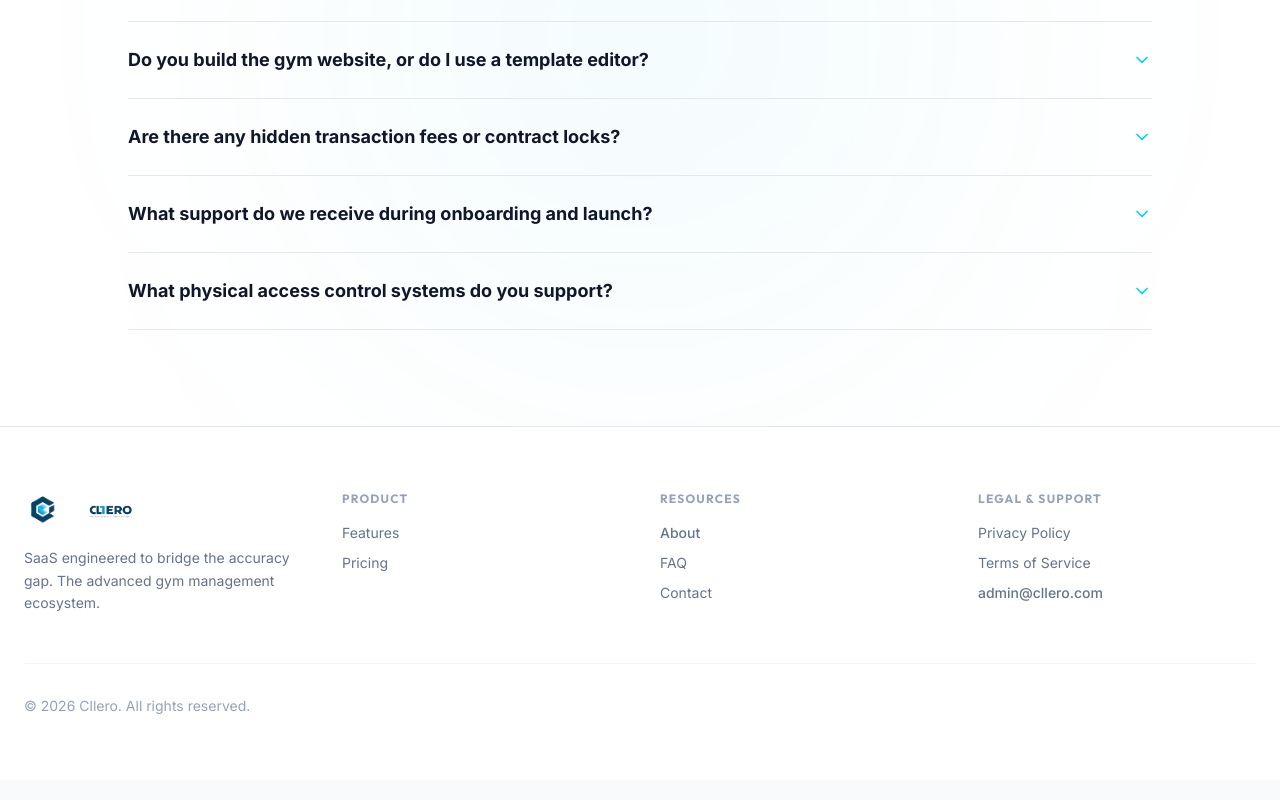
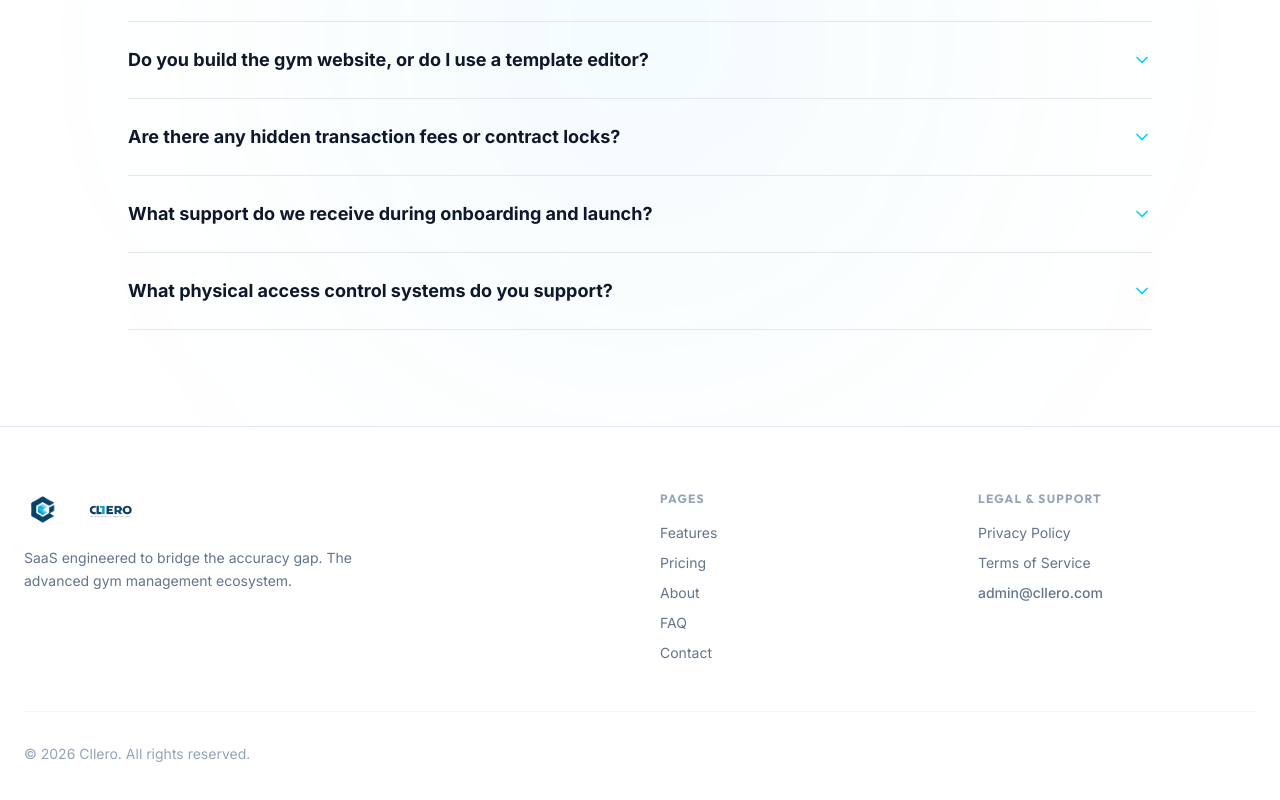
Before and after one commit to ayushibusa/CLLERO, a Next.js app: page / in a window 1280 px wide. Shown: the part 4634-5434 px from the top of the page. Built offline with nearby package versions, Linux system fonts and the light colour scheme.

Commit message:
\Reformatted Footer columns: removed Product/Resource headers, unified pages under single column with homepage section redirects and smooth scrolling, linked Privacy & Terms policies"

```diff
--- a/src/components/ui/Footer.tsx
+++ b/src/components/ui/Footer.tsx
@@ -3,15 +3,29 @@
 import React from "react";
 import Link from "next/link";
 import Image from "next/image";
+import { usePathname } from "next/navigation";
 import clleroLogoSide from "@/assets/cllero_logo_side.png";
 import clleroLogo from "@/assets/cllero_logo.png";
 
 export function Footer() {
+  const pathname = usePathname();
+
+  const handleLinkClick = (path: string) => {
+    // Handle smooth scrolling for hash links on the same page
+    if (path.startsWith("/#") && pathname === "/") {
+      const id = path.replace("/#", "");
+      const el = document.getElementById(id);
+      if (el) {
+        el.scrollIntoView({ behavior: "smooth" });
+      }
+    }
+  };
+
   return (
     <footer className="py-16 px-6 border-t border-slate-200 bg-white select-none">
       <div className="max-w-7xl mx-auto grid grid-cols-1 md:grid-cols-4 gap-10 mb-12">
         {/* Brand */}
-        <div className="md:col-span-1 space-y-4">
+        <div className="md:col-span-2 space-y-4">
           <div className="flex items-center gap-3">
             <Image
               src={clleroLogoSide}
@@ -24,44 +38,57 @@ export function Footer() {
               className="h-5 w-auto object-contain"
             />
           </div>
-          <p className="text-sm text-slate-500 leading-relaxed">
+          <p className="text-sm text-slate-500 leading-relaxed max-w-sm">
             SaaS engineered to bridge the accuracy gap. The advanced gym management ecosystem.
           </p>
         </div>
 
-        {/* Product Column */}
-        <div className="space-y-4">
-          <h4 className="text-xs font-bold text-slate-400 uppercase tracking-widest">Product</h4>
+        {/* Pages Column */}
+        <div className="space-y-4 md:col-span-1">
+          <h4 className="text-xs font-bold text-slate-400 uppercase tracking-widest">Pages</h4>
           <ul className="space-y-2.5 text-sm">
             <li>
-              <Link href="/features" className="text-slate-500 hover:text-cyan-500 transition-colors">
+              <Link
+                href="/#features"
+                onClick={() => handleLinkClick("/#features")}
+                className="text-slate-500 hover:text-cyan-500 transition-colors"
+              >
                 Features
               </Link>
             </li>
             <li>
-              <Link href="/#pricing" className="text-slate-500 hover:text-cyan-500 transition-colors">
+              <Link
+                href="/#pricing"
+                onClick={() => handleLinkClick("/#pricing")}
+                className="text-slate-500 hover:text-cyan-500 transition-colors"
+              >
                 Pricing
               </Link>
             </li>
-          </ul>
-        </div>
-
-        {/* Resources Column */}
-        <div className="space-y-4">
-          <h4 className="text-xs font-bold text-slate-400 uppercase tracking-widest">Resources</h4>
-          <ul className="space-y-2.5 text-sm">
             <li>
-              <Link href="/about" className="text-slate-500 hover:text-cyan-500 transition-colors font-medium text-cyan-600">
+              <Link
+                href="/#about"
+                onClick={() => handleLinkClick("/#about")}
+                className="text-slate-500 hover:text-cyan-500 transition-colors"
+              >
                 About
               </Link>
             </li>
             <li>
-              <Link href="/faq" className="text-slate-500 hover:text-cyan-500 transition-colors">
+              <Link
+                href="/#faq"
+                onClick={() => handleLinkClick("/#faq")}
+                className="text-slate-500 hover:text-cyan-500 transition-colors"
+              >
                 FAQ
               </Link>
             </li>
             <li>
-              <Link href="/contact" className="text-slate-500 hover:text-cyan-500 transition-colors">
+              <Link
+                href="/#contact"
+                onClick={() => handleLinkClick("/#contact")}
+                className="text-slate-500 hover:text-cyan-500 transition-colors"
+              >
                 Contact
               </Link>
             </li>
@@ -69,16 +96,16 @@ export function Footer() {
         </div>
 
         {/* Legal Column */}
-        <div className="space-y-4">
+        <div className="space-y-4 md:col-span-1">
           <h4 className="text-xs font-bold text-slate-400 uppercase tracking-widest">Legal & Support</h4>
           <ul className="space-y-2.5 text-sm">
             <li>
-              <Link href="#" className="text-slate-500 hover:text-cyan-500 transition-colors">
+              <Link href="/legal/privacy" className="text-slate-500 hover:text-cyan-500 transition-colors">
                 Privacy Policy
               </Link>
             </li>
             <li>
-              <Link href="#" className="text-slate-500 hover:text-cyan-500 transition-colors">
+              <Link href="/legal/terms" className="text-slate-500 hover:text-cyan-500 transition-colors">
                 Terms of Service
               </Link>
             </li>
```
